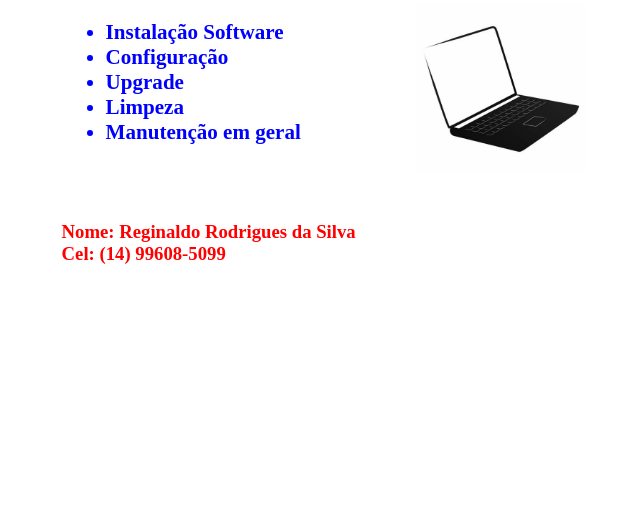
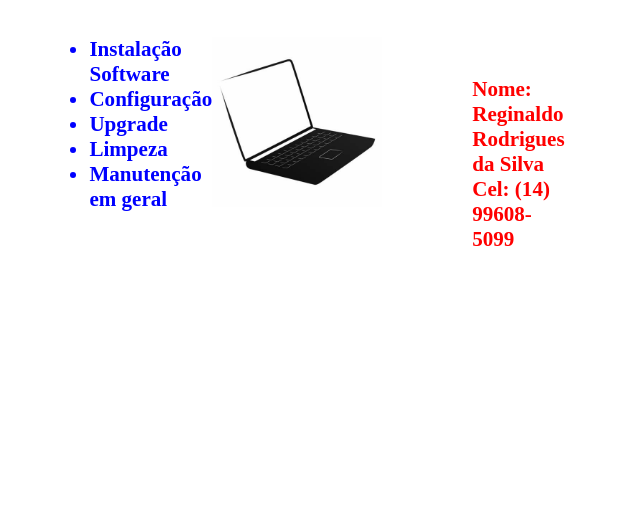
Before and after one commit to reginaldoRodriguesdasilva/Cartao, a plain HTML site: page index.html in a window 1280 px wide. Shown: the part 280-800 px from the top of the page, without its empty margins (312-952 px from the left). Drawn offline with Linux system fonts and the light colour scheme.

Commit message:
atualizado1

```diff
--- a/css/main.css
+++ b/css/main.css
@@ -26,18 +26,23 @@
 
 }
 #menu-principal ul{
+    display: flex;
     color: blue;
     font-size: large;
     padding: 1rem;
     text-align: start;
     margin-left: 5.5rem;
+    order: 1;
+    align-self: flex-end;
+
+
+
 }
 
 #rodape{
     color: red;
     padding: 2.5rem;
-    margin: 20px;
+    margin: 50px;
+    margin-top: auto;
+    margin-bottom: auto;
 }
-#notebook{
-    margin-block-start: 0%;
-}
--- a/index.html
+++ b/index.html
@@ -29,18 +29,20 @@
                             <li>Limpeza</li>
                             <li>Manutenção em geral</li>
                         </h3>
+                        <div id="notebook">
+                            <img src="imagem/Notebook.jfif" alt="Notebook" height="170">
+                        </div>
+                        <div id="rodape">
+                            <h3>Nome: Reginaldo Rodrigues da Silva </br> Cel: (14) 99608-5099</h3>
+                        </div>
 
                     </ul>
                 </nav>
-                <div id="rodape">
-                    <h3>Nome: Reginaldo Rodrigues da Silva </br> Cel: (14) 99608-5099</h3>
-                </div>
+
 
             </div>
 
-            <div id="notbook">
-                <img src="imagem/Notebook.jfif" alt="Notebook" height="170">
-            </div>
+
 
         </div>
 
```
